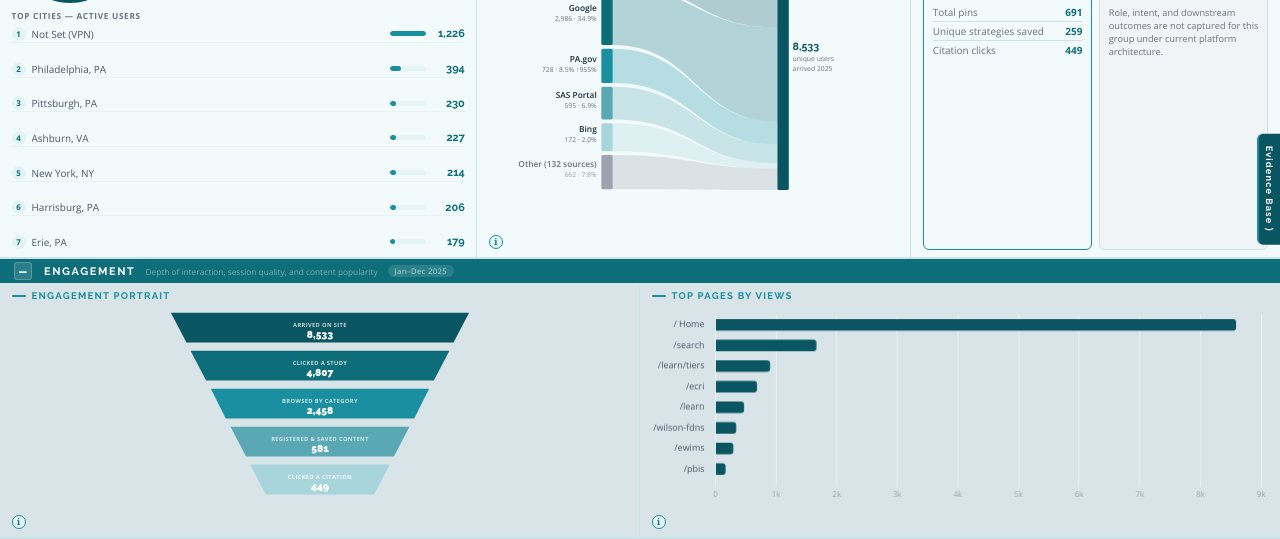
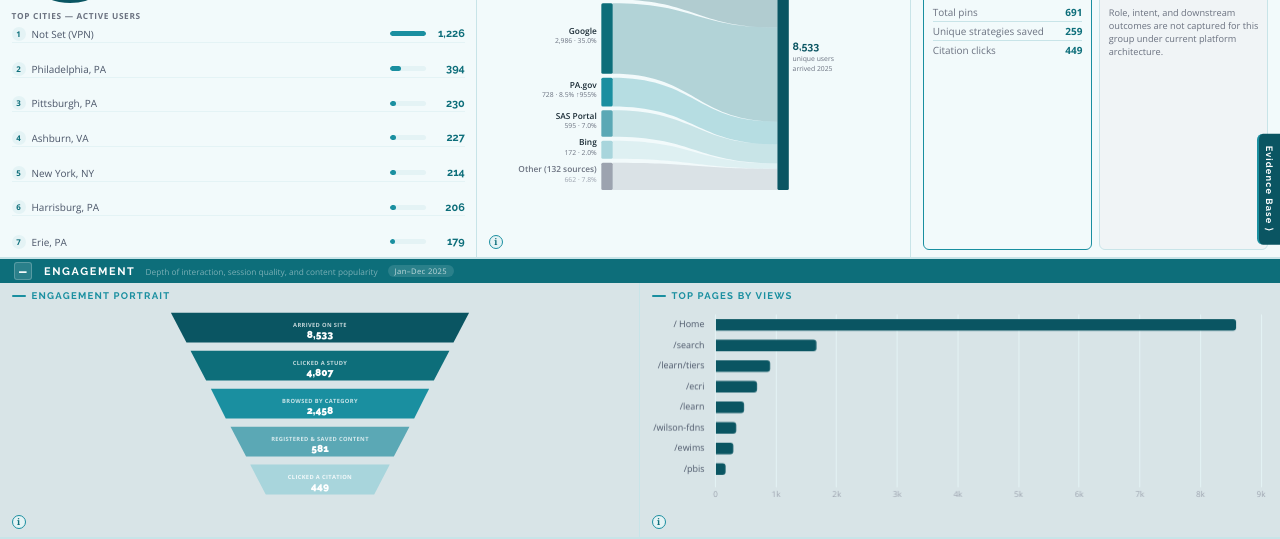
Before and after one commit to DJ-Aug98/erc-dashboard, a plain HTML site: page index.html in a window 1280 px wide. Shown: the part 261-800 px from the top of the page. Drawn offline with nearby package versions, Linux system fonts and the light colour scheme.

Commit message:
Make Sankey bars more proportional (min 20px vs 35px)

```diff
--- a/index.html
+++ b/index.html
@@ -584,58 +584,56 @@ html, body {
           <div class="sankey-wrap">
             <svg id="sankey-svg" viewBox="0 0 540 375" preserveAspectRatio="xMidYMid meet" xmlns="http://www.w3.org/2000/svg">
               <!--
-                Min-height layout: each source bar ≥ 35px for label readability.
+                Proportional layout: min 20px per bar, remaining 210px distributed by share.
                 Total bar space: y=10→365 = 355px. Gaps: 5×5px = 25px → 330px bars.
-                Min 35px each = 210px → 120px extra distributed proportionally (8,566 total).
-                  (direct) 39.6% → +47px → 82px  y=10→92    dst y=10→151
-                  google   34.9% → +42px → 77px  y=97→174   dst y=151→275
-                  pa.gov    8.5% → +10px → 45px  y=179→224  dst y=275→305
-                  lms       6.9% →  +8px → 43px  y=229→272  dst y=305→330
-                  bing      2.0% →  +2px → 37px  y=277→314  dst y=330→337
-                  other     8.1% → +10px → 45px  y=319→364  dst y=337→365
-                Destination node: y=10→365 (proportional, 355px total)
+                  Direct    39.7% → 104px  y=10→114    dst y=10→151
+                  Google    35.0% →  93px  y=119→212   dst y=151→275
+                  PA.gov     8.5% →  38px  y=217→255   dst y=275→305
+                  SAS Portal 7.0% →  35px  y=260→295   dst y=305→330
+                  Bing       2.0% →  24px  y=300→324   dst y=330→337
+                  Other      7.8% →  36px  y=329→365   dst y=337→365
               -->
 
               <!-- ── Labels (right-aligned, x=142) ── -->
-              <text x="142" y="46"  text-anchor="end" font-family="Open Sans" font-size="11" fill="#1A2B35" font-weight="600">Direct</text>
-              <text x="142" y="59"  text-anchor="end" font-family="Open Sans" font-size="9"  fill="#6B7280">3,390 · 39.6%</text>
+              <text x="142" y="56"  text-anchor="end" font-family="Open Sans" font-size="11" fill="#1A2B35" font-weight="600">Direct</text>
+              <text x="142" y="69"  text-anchor="end" font-family="Open Sans" font-size="9"  fill="#6B7280">3,390 · 39.7%</text>
 
-              <text x="142" y="129" text-anchor="end" font-family="Open Sans" font-size="11" fill="#1A2B35" font-weight="600">Google</text>
-              <text x="142" y="142" text-anchor="end" font-family="Open Sans" font-size="9"  fill="#6B7280">2,986 · 34.9%</text>
+              <text x="142" y="159" text-anchor="end" font-family="Open Sans" font-size="11" fill="#1A2B35" font-weight="600">Google</text>
+              <text x="142" y="172" text-anchor="end" font-family="Open Sans" font-size="9"  fill="#6B7280">2,986 · 35.0%</text>
 
-              <text x="142" y="196" text-anchor="end" font-family="Open Sans" font-size="11" fill="#1A2B35" font-weight="600">PA.gov</text>
-              <text x="142" y="209" text-anchor="end" font-family="Open Sans" font-size="9"  fill="#6B7280">728 · 8.5% ↑955%</text>
+              <text x="142" y="230" text-anchor="end" font-family="Open Sans" font-size="11" fill="#1A2B35" font-weight="600">PA.gov</text>
+              <text x="142" y="243" text-anchor="end" font-family="Open Sans" font-size="9"  fill="#6B7280">728 · 8.5% ↑955%</text>
 
-              <text x="142" y="244" text-anchor="end" font-family="Open Sans" font-size="11" fill="#1A2B35" font-weight="600">SAS Portal</text>
-              <text x="142" y="257" text-anchor="end" font-family="Open Sans" font-size="9"  fill="#6B7280">595 · 6.9%</text>
+              <text x="142" y="271" text-anchor="end" font-family="Open Sans" font-size="11" fill="#1A2B35" font-weight="600">SAS Portal</text>
+              <text x="142" y="284" text-anchor="end" font-family="Open Sans" font-size="9"  fill="#6B7280">595 · 7.0%</text>
 
-              <text x="142" y="289" text-anchor="end" font-family="Open Sans" font-size="11" fill="#1A2B35" font-weight="600">Bing</text>
-              <text x="142" y="302" text-anchor="end" font-family="Open Sans" font-size="9"  fill="#6B7280">172 · 2.0%</text>
+              <text x="142" y="306" text-anchor="end" font-family="Open Sans" font-size="11" fill="#1A2B35" font-weight="600">Bing</text>
+              <text x="142" y="319" text-anchor="end" font-family="Open Sans" font-size="9"  fill="#6B7280">172 · 2.0%</text>
 
-              <text x="142" y="335" text-anchor="end" font-family="Open Sans" font-size="11" fill="#6B7280" font-weight="600">Other (132 sources)</text>
-              <text x="142" y="348" text-anchor="end" font-family="Open Sans" font-size="9"  fill="#9CA3AF">662 · 7.8%</text>
+              <text x="142" y="341" text-anchor="end" font-family="Open Sans" font-size="11" fill="#6B7280" font-weight="600">Other (132 sources)</text>
+              <text x="142" y="354" text-anchor="end" font-family="Open Sans" font-size="9"  fill="#9CA3AF">662 · 7.8%</text>
 
               <!-- ── Source node bars (x=148, width=15) ── -->
-              <rect x="148" y="10"  width="15" height="82" rx="2" fill="#0A5562"/>
-              <rect x="148" y="97"  width="15" height="77" rx="2" fill="#0D6E7A"/>
-              <rect x="148" y="179" width="15" height="45" rx="2" fill="#1A8FA0"/>
-              <rect x="148" y="229" width="15" height="43" rx="2" fill="#5BA8B5"/>
-              <rect x="148" y="277" width="15" height="37" rx="2" fill="#A8D5DC"/>
-              <rect x="148" y="319" width="15" height="45" rx="2" fill="#9CA3AF"/>
+              <rect x="148" y="10"  width="15" height="104" rx="2" fill="#0A5562"/>
+              <rect x="148" y="119" width="15" height="93"  rx="2" fill="#0D6E7A"/>
+              <rect x="148" y="217" width="15" height="38"  rx="2" fill="#1A8FA0"/>
+              <rect x="148" y="260" width="15" height="35"  rx="2" fill="#5BA8B5"/>
+              <rect x="148" y="300" width="15" height="24"  rx="2" fill="#A8D5DC"/>
+              <rect x="148" y="329" width="15" height="36"  rx="2" fill="#9CA3AF"/>
 
-              <!-- ── Flow paths (cubic bezier quads; src right edge x=163, dst x=380, cp x=272) ── -->
-              <!-- (direct): src y=10→92, dst y=10→151 -->
-              <path d="M163,10  C272,10  272,10  380,10  L380,151 C272,151 272,92  163,92  Z" fill="#0A5562" opacity="0.28"/>
-              <!-- google: src y=97→174, dst y=151→275 -->
-              <path d="M163,97  C272,97  272,151 380,151 L380,275 C272,275 272,174 163,174 Z" fill="#0D6E7A" opacity="0.28"/>
-              <!-- pa.gov: src y=179→224, dst y=275→305 -->
-              <path d="M163,179 C272,179 272,275 380,275 L380,305 C272,305 272,224 163,224 Z" fill="#1A8FA0" opacity="0.28"/>
-              <!-- lms: src y=229→272, dst y=305→330 -->
-              <path d="M163,229 C272,229 272,305 380,305 L380,330 C272,330 272,272 163,272 Z" fill="#5BA8B5" opacity="0.28"/>
-              <!-- bing: src y=277→314, dst y=330→337 -->
-              <path d="M163,277 C272,277 272,330 380,330 L380,337 C272,337 272,314 163,314 Z" fill="#A8D5DC" opacity="0.28"/>
-              <!-- other: src y=319→364, dst y=337→365 -->
-              <path d="M163,319 C272,319 272,337 380,337 L380,365 C272,365 272,364 163,364 Z" fill="#9CA3AF" opacity="0.28"/>
+              <!-- ── Flow paths ── -->
+              <!-- Direct: src y=10→114, dst y=10→151 -->
+              <path d="M163,10  C272,10  272,10  380,10  L380,151 C272,151 272,114 163,114 Z" fill="#0A5562" opacity="0.28"/>
+              <!-- Google: src y=119→212, dst y=151→275 -->
+              <path d="M163,119 C272,119 272,151 380,151 L380,275 C272,275 272,212 163,212 Z" fill="#0D6E7A" opacity="0.28"/>
+              <!-- PA.gov: src y=217→255, dst y=275→305 -->
+              <path d="M163,217 C272,217 272,275 380,275 L380,305 C272,305 272,255 163,255 Z" fill="#1A8FA0" opacity="0.28"/>
+              <!-- SAS Portal: src y=260→295, dst y=305→330 -->
+              <path d="M163,260 C272,260 272,305 380,305 L380,330 C272,330 272,295 163,295 Z" fill="#5BA8B5" opacity="0.28"/>
+              <!-- Bing: src y=300→324, dst y=330→337 -->
+              <path d="M163,300 C272,300 272,330 380,330 L380,337 C272,337 272,324 163,324 Z" fill="#A8D5DC" opacity="0.28"/>
+              <!-- Other: src y=329→365, dst y=337→365 -->
+              <path d="M163,329 C272,329 272,337 380,337 L380,365 C272,365 272,365 163,365 Z" fill="#9CA3AF" opacity="0.28"/>
 
               <!-- ── Destination node (x=380, width=15, y=10→365 proportional) ── -->
               <rect x="380" y="10"  width="15" height="355" rx="2" fill="#0A5562"/>
```
